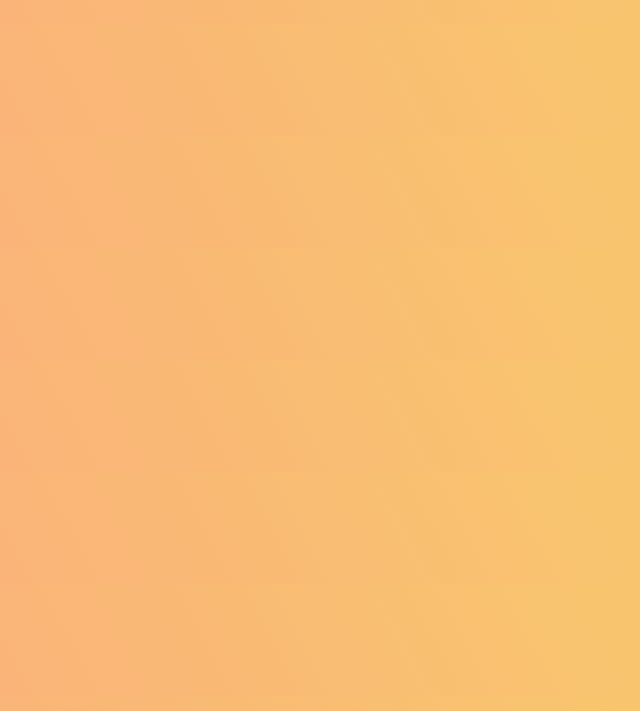
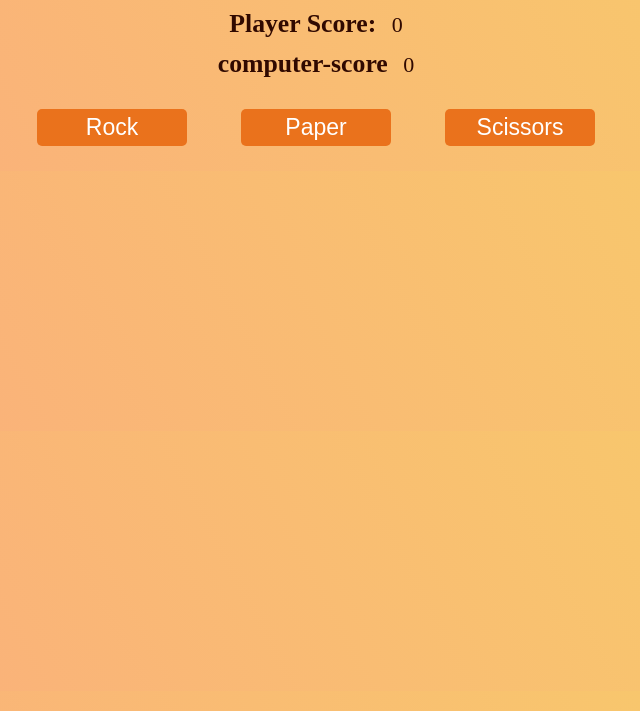
Before and after one commit to khalil-git/Rock-Paper-Scissors, a plain HTML site: page index.html in a window 1280 px wide. Shown: the part 89-800 px from the top of the page, without its empty margins (324-964 px from the left). Drawn offline with Linux system fonts and the light colour scheme.

Commit message:
6th commit

```diff
--- a/css/style.css
+++ b/css/style.css
@@ -7,18 +7,24 @@ body{
     background-image: linear-gradient(62deg, #FBAB7E 0%, #F7CE68 100%);
     color: #300900;
 }
-button{
+/*.container{
+    width: 80%;
+    margin: 0 auto;
+
+}*/
+.weapons button {
     padding: 5px;
     outline: none;
     border-radius: 5px;
     border:none;
     margin: 25px;
-    width: 100px;
+    width: 150px;
+    font-size: 23px;
     background-color: #ea721c;
     color: #fff;
     cursor: pointer;
 }
-button:hover{
+.weapons button:hover{
     background-color: #fff;
     color:  #ea721c;
 }
@@ -28,6 +34,24 @@ button:hover{
     text-align: center;
 
 }
+h1{
+    margin:28px;
+}
 .text-center{
     text-align: center;
 }
+.display-scores{
+    width: 80%;
+    margin: 0 auto;
+    text-align: center;
+     font-size: 22px;
+     display: flex;
+     flex-direction: column;
+     justify-content: center;
+
+}
+.display-scores h3, .display-scores span{
+    display: inline-block;
+    margin: 5px;
+}
+.
--- a/index.html
+++ b/index.html
@@ -9,14 +9,25 @@
 </head>
 <body>
 
-
+<div class="container">
 
         <h1 class="text-center">Rock Paper Scissors</h1>
 
+        <div class="display-scores">
+            <div class="player-score">
+                <h3>Player Score: </h3>
+                <span>0</span>
+            </div>
+             <div class="player-score">
+                <h3>computer-score </h3>
+                <span>0</span>
+            </div>
+
+        </div>
         <div class="weapons">
-    <button>Rock</button>
-    <button>Paper</button>
-    <button>Scissors</button>
+            <button id="rock">Rock</button>
+            <button id="paper">Paper</button>
+            <button id="scissors">Scissors</button>
         </div>
 
         <!-- Footer Section -->
@@ -24,11 +35,7 @@
 
         </div>
         <!-- End Footer -->
-
-
-
-
-
+</div>
 </body>
 <script type="text/javascript" src="js/app.js"></script>
 </html>
--- a/js/app.js
+++ b/js/app.js
@@ -17,8 +17,9 @@ function computerPlay(){
 //player tern prompte plyer to choose weapon
 function playerPlay()
 {
-    const msg = `Choose P for Paper, R for Rock and S for Scissors`
-    //let selection = window.prompt(msg, "").toLowerCase();
+    //onst msg = `Choose P for Paper, R for Rock and S for Scissors`
+    let selection = window.prompt(msg, "").toLowerCase();
+
     switch(selection)
     {
         case "p":
@@ -84,7 +85,10 @@ function playRound(playerSelection, computerSelection)
  {
 
     let winner = "";
-    const playerSelection = playerPlay();
+   // const playerSelection = document.getEllementByClassName("weapon button");
+    console.log(playerSelection)
+
+
     const computerSelection = computerPlay();
     winner = playRound(playerSelection,computerSelection)
 
```
Lines whose indentation alone changed are shown as unchanged.
